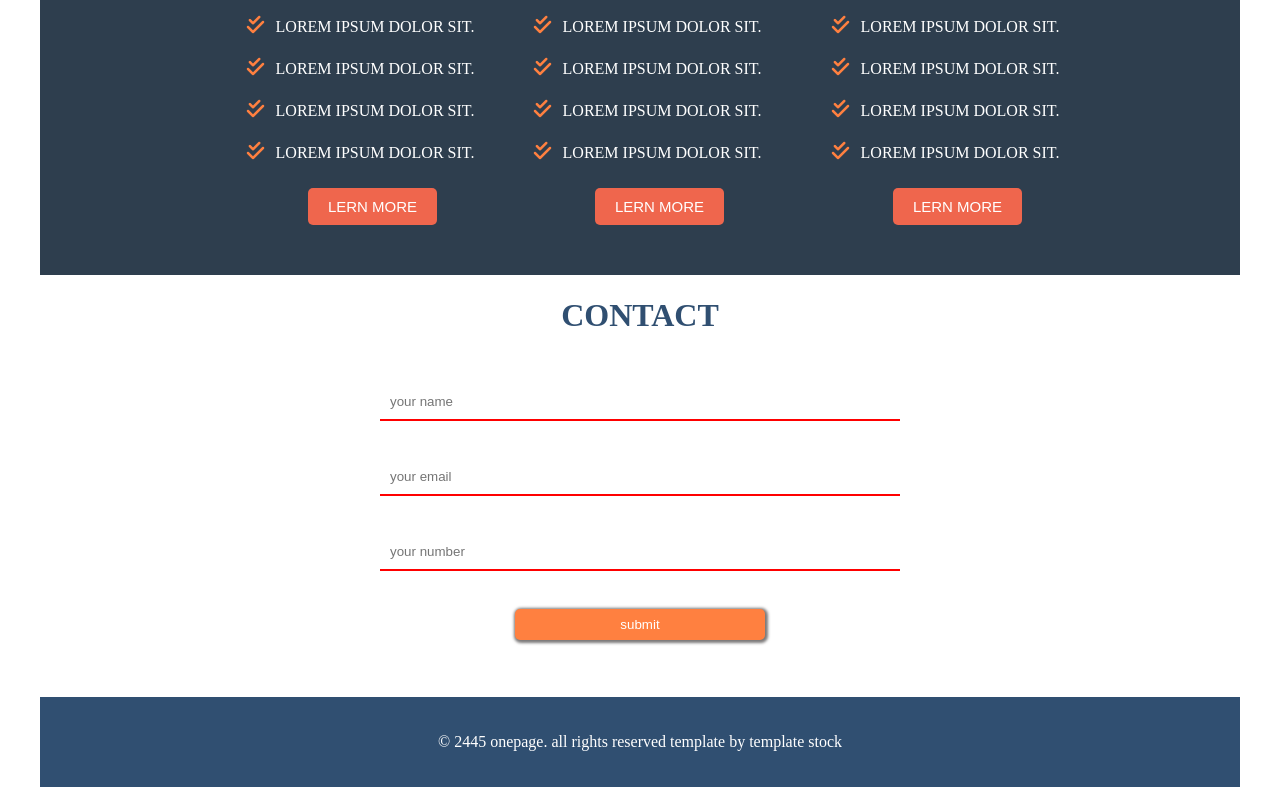
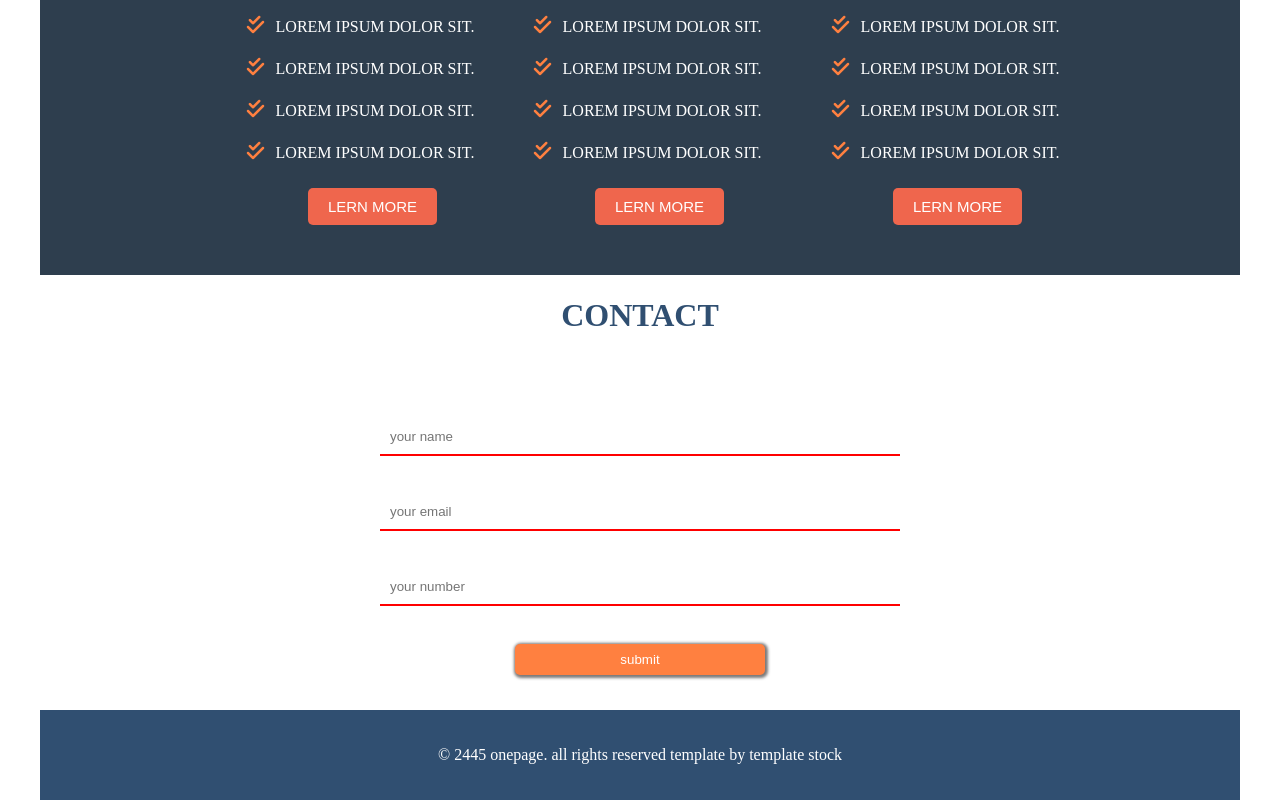
Before and after one commit to mahfujur90/assignment-13, a plain HTML site: page index.html in a window 1280 px wide. Shown: the part 978-1778 px from the top of the page. Drawn offline with Linux system fonts and the light colour scheme.

Commit message:
Update style.css

```diff
--- a/style.css
+++ b/style.css
@@ -312,14 +312,14 @@
 }
 .contact{
     text-align: center;
-    height: 400px;
+/*     height: 400px; */
 }
 .contact h1{
     color: #304f71;
 }
 .contact .form{
     margin-top: 50px;
-    padding: 0px 30px;
+      padding: 35px 30px;
 }
 .form input{
     width: 500px;
@@ -378,4 +378,5 @@
     background-color: #304f71;
     padding: 20px 10px;
     color:#fff;
+    margin-bottom: -8PX;
 }
```
